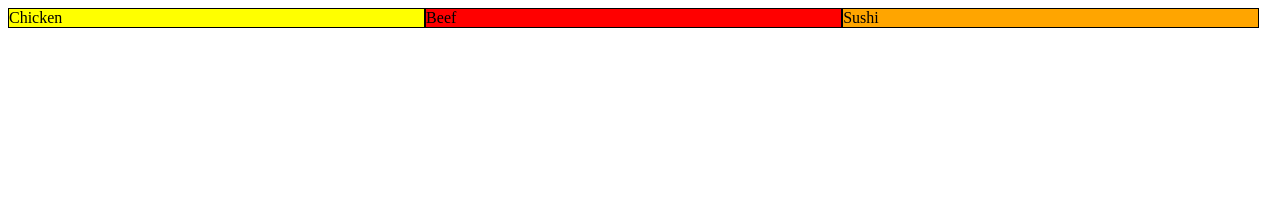
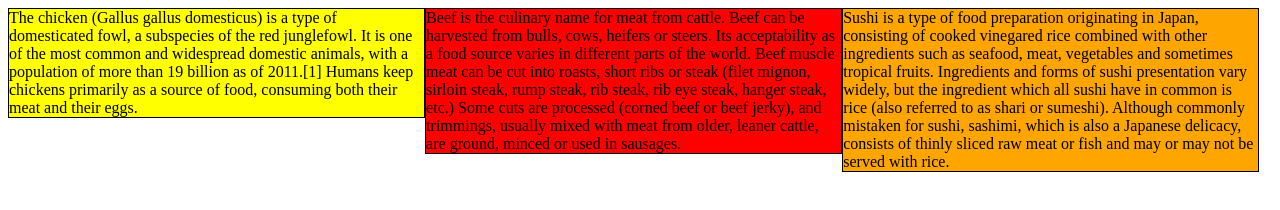
Before and after one commit to sullimi/sullimi.github.io, a plain HTML site: page index.html in a window 1280 px wide. Drawn offline with Linux system fonts and the light colour scheme.

Commit message:
added food description

```diff
--- a/index.html
+++ b/index.html
@@ -10,13 +10,13 @@
   </head>
   <body>
     <div id="chicken" class="col-lg-4 col-md-6 col-sm-12">
-      Chicken
+      The chicken (Gallus gallus domesticus) is a type of domesticated fowl, a subspecies of the red junglefowl. It is one of the most common and widespread domestic animals, with a population of more than 19 billion as of 2011.[1] Humans keep chickens primarily as a source of food, consuming both their meat and their eggs.
     </div>
     <div id="beef" class="col-lg-4 col-md-6 col-sm-12">
-      Beef
+      Beef is the culinary name for meat from cattle. Beef can be harvested from bulls, cows, heifers or steers. Its acceptability as a food source varies in different parts of the world. Beef muscle meat can be cut into roasts, short ribs or steak (filet mignon, sirloin steak, rump steak, rib steak, rib eye steak, hanger steak, etc.) Some cuts are processed (corned beef or beef jerky), and trimmings, usually mixed with meat from older, leaner cattle, are ground, minced or used in sausages.
     </div>
     <div id="sushi" class="col-lg-4 col-md-12 col-sm-12">
-      Sushi
+      Sushi is a type of food preparation originating in Japan, consisting of cooked vinegared rice combined with other ingredients such as seafood, meat, vegetables and sometimes tropical fruits. Ingredients and forms of sushi presentation vary widely, but the ingredient which all sushi have in common is rice (also referred to as shari or sumeshi). Although commonly mistaken for sushi, sashimi, which is also a Japanese delicacy, consists of thinly sliced raw meat or fish and may or may not be served with rice.
     </div>
   </body>
 </html>
```
